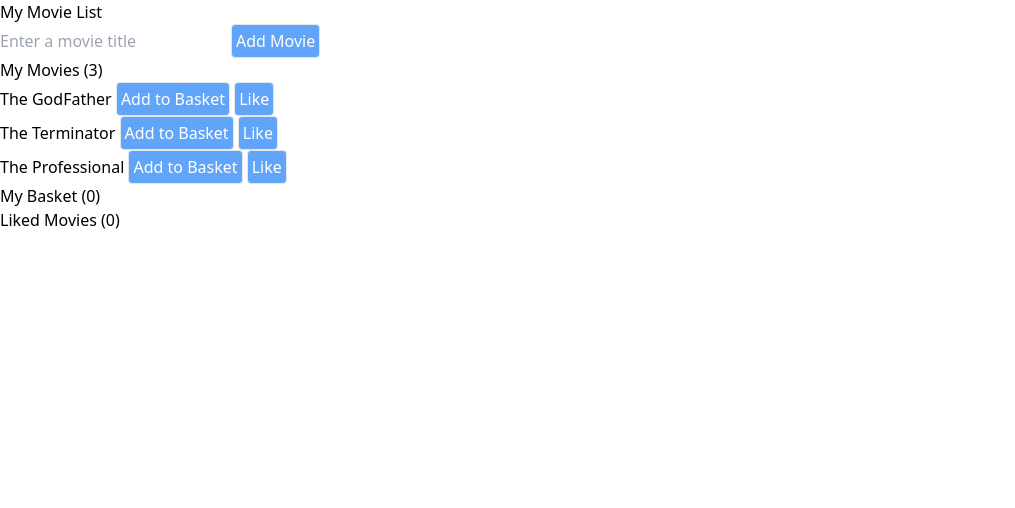
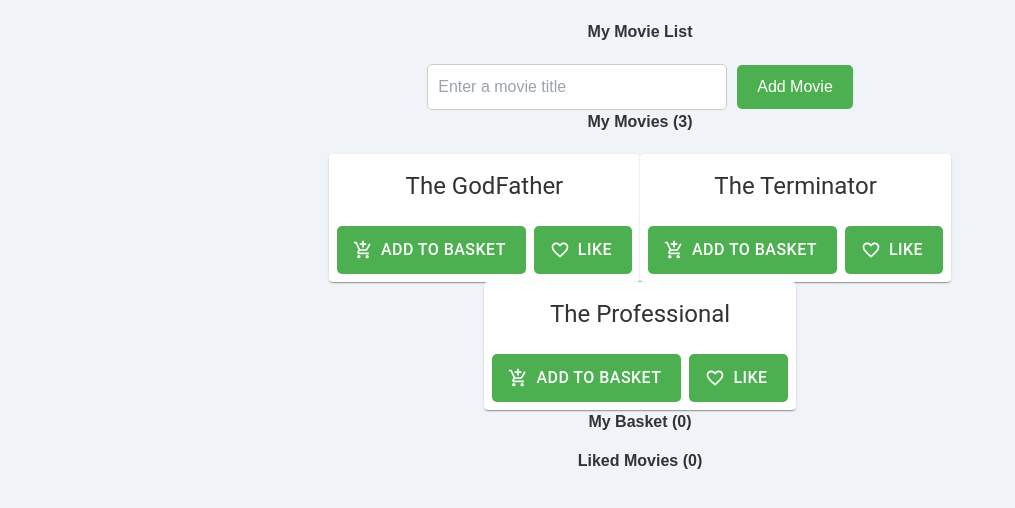
Before and after one commit to jethcherry/redux-movie-store, a Next.js app: page / in a window 1280 px wide. Shown: the top 508 px of the page, without its empty margins (0-1015 px from the left). Built offline with nearby package versions, Linux system fonts and the light colour scheme.

Commit message:
material ui and redux implementation

```diff
--- a/app/page.tsx
+++ b/app/page.tsx
@@ -1,6 +1,21 @@
 "use client";
 import { useState } from "react";
 import { useSelector, useDispatch } from "react-redux";
+import {
+  Card,
+  CardContent,
+  CardHeader,
+  CardActions,
+  Button,
+  Typography,
+} from "@mui/material";
+import {
+  Favorite,
+  FavoriteBorder,
+  AddShoppingCart,
+  RemoveShoppingCart,
+} from "@mui/icons-material";
+import "../app/pages/home.css";
 
 function Home() {
   const [movieTitle, setMovieTitle] = useState("");
@@ -34,12 +49,12 @@ function Home() {
   }
 
   return (
-    <>
+    <div className="container">
       <div>
         <h1>My Movie List</h1>
       </div>
 
-      <div>
+      <div className="add-movie">
         <input
           type="text"
           placeholder="Enter a movie title"
@@ -54,23 +69,37 @@ function Home() {
         </button>
 
         <h2>My Movies ({movies.length})</h2>
-        <ul>
+        <ul className="movie-list">
           {movies.map((movie, index) => (
-            <li key={index}>
+            <Card key={index}>
+              <CardContent>
+                <Typography variant="h5" component="h2">
                   {movie.title}{" "}
-              <button
+                </Typography>
+              </CardContent>
+              <CardActions>
+                <Button
+                  startIcon={
+                    movie.inBasket ? (
+                      <RemoveShoppingCart />
+                    ) : (
+                      <AddShoppingCart />
+                    )
+                  }
                   onClick={() => handleAddToBasket(movie.title)}
                   className="border p-1 rounded text-white bg-blue-400"
                 >
                   {movie.inBasket ? "Remove from Basket" : "Add to Basket"}
-              </button>{" "}
-              <button
+                </Button>{" "}
+                <Button
+                  startIcon={movie.liked ? <Favorite /> : <FavoriteBorder />}
                   onClick={() => handleAddToLikedMovies(movie.title)}
                   className="border p-1 rounded text-white bg-blue-400"
                 >
                   {movie.liked ? "Dislike" : "Like"}
-              </button>
-            </li>
+                </Button>
+              </CardActions>
+            </Card>
           ))}
         </ul>
 
@@ -88,7 +117,7 @@ function Home() {
           ))}
         </ul>
       </div>
-    </>
+    </div>
   );
 }
 
--- /dev/null
+++ b/app/pages/home.css
@@ -0,0 +1,152 @@
+/* Global Styles */
+body {
+  background-color: #f0f4f8;
+  font-family: Arial, sans-serif;
+  margin: 0;
+  padding: 0;
+}
+
+h1,
+h2 {
+  text-align: center;
+  color: #333;
+  font-weight: bold;
+}
+
+.container {
+  display: flex;
+  flex-direction: column;
+  align-items: center;
+  justify-content: flex-start;
+  padding: 20px;
+  height: 100vh;
+}
+
+.add-movie {
+  width: 100%;
+  max-width: 800px;
+  margin-top: 20px;
+  text-align: center;
+}
+
+.add-movie input {
+  padding: 10px;
+  margin-right: 10px;
+  width: 60%;
+  max-width: 300px;
+  font-size: 1rem;
+  border: 1px solid #ccc;
+  border-radius: 5px;
+}
+
+.add-movie button {
+  padding: 10px 20px;
+  font-size: 1rem;
+  background-color: #4caf50;
+  color: white;
+  border: none;
+  border-radius: 5px;
+  cursor: pointer;
+  transition: background-color 0.3s ease;
+}
+
+.add-movie button:hover {
+  background-color: #45a049;
+}
+
+.movie-list {
+  display: flex;
+  flex-wrap: wrap;
+  justify-content: center;
+  margin-top: 20px;
+  padding: 0;
+  list-style: none;
+}
+
+.movie-card {
+  width: 250px;
+  margin: 15px;
+  background-color: white;
+  border-radius: 8px;
+  box-shadow: 0px 4px 8px rgba(0, 0, 0, 0.1);
+  overflow: hidden;
+  display: flex;
+  flex-direction: column;
+  justify-content: space-between;
+}
+
+.card-content {
+  padding: 16px;
+}
+
+.card-actions {
+  display: flex;
+  justify-content: space-between;
+  padding: 10px 16px;
+  background-color: #f9f9f9;
+  border-top: 1px solid #ddd;
+}
+
+.card-actions button {
+  padding: 8px 16px;
+  font-size: 0.875rem;
+  background-color: #2196f3;
+  color: white;
+  border: none;
+  border-radius: 5px;
+  cursor: pointer;
+  transition: background-color 0.3s ease;
+}
+
+.card-actions button:hover {
+  background-color: #1976d2;
+}
+
+.card-header {
+  background-color: #f4f4f4;
+  padding: 10px 16px;
+  font-size: 1.25rem;
+  font-weight: bold;
+  text-align: center;
+}
+
+.card-header h2 {
+  margin: 0;
+}
+
+/* Basket and Liked Movies */
+ul {
+  padding: 0;
+  list-style: none;
+  margin-top: 15px;
+}
+
+ul li {
+  font-size: 1rem;
+  text-align: center;
+  padding: 8px;
+  margin-bottom: 8px;
+  background-color: #e9e9e9;
+  border-radius: 5px;
+}
+
+ul li:hover {
+  background-color: #d3d3d3;
+}
+
+/* Responsive Styles */
+@media (max-width: 768px) {
+  .add-movie input {
+    width: 80%;
+  }
+
+  .movie-list {
+    flex-direction: column;
+    align-items: center;
+  }
+
+  .movie-card {
+    width: 80%;
+    margin: 10px 0;
+  }
+}
```
Lines whose indentation alone changed are shown as unchanged.
